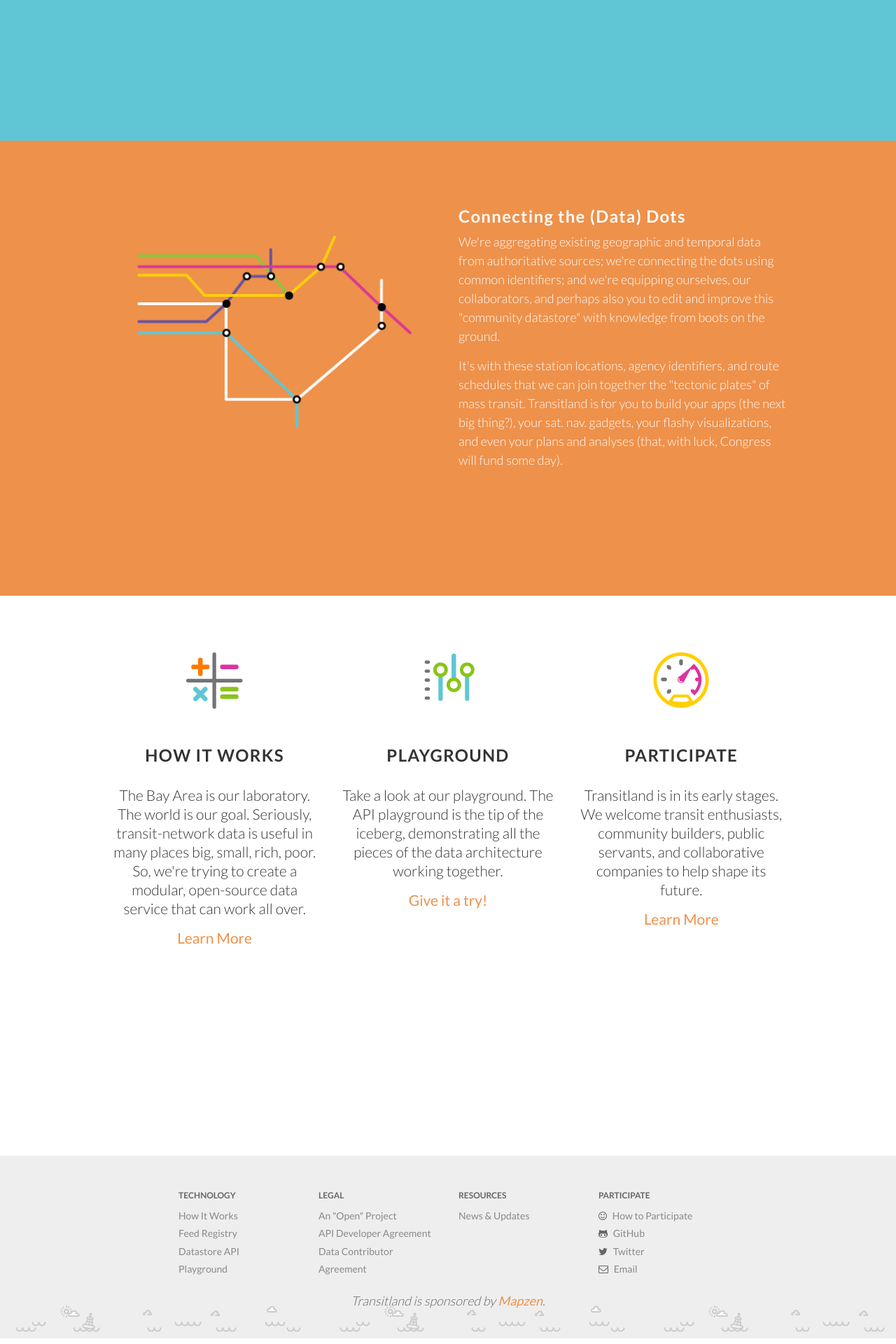
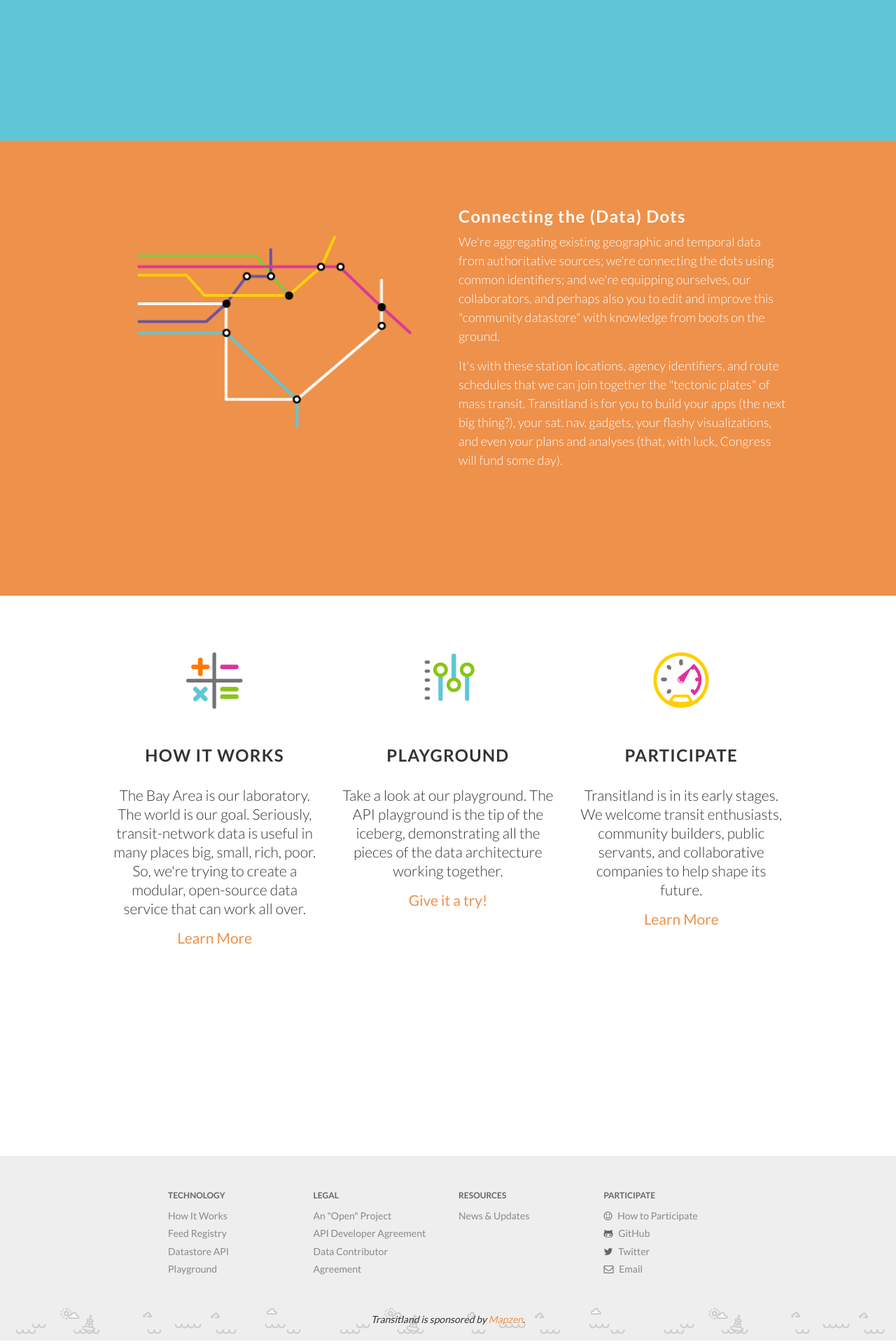
Before and after one commit to transitland/www-transit-land, a Jekyll site: the page built from index.html, in a window 1280 px wide. Shown: the part 1325-3245 px from the top of the page at 70% size. Built offline with Jekyll 4.4.1, drawn with Linux system fonts in a browser that asks for light colours; nearby versions of some CDN libraries.

Commit message:
new footer

```diff
--- a/_includes/footer.html
+++ b/_includes/footer.html
@@ -1,6 +1,9 @@
 <footer>
   <div class="container">
-    <div class="col-sm-3 col-xs-6">
+    <div class="row">
+      <div class="col-sm-6 col-xs-12">
+        <div class="row">
+          <div class="col-sm-6 col-xs-6">
             <ul>
               <h6> technology </h6>
               <li><a href="/how-it-works">How It Works</a></li>
@@ -9,7 +12,7 @@
               <li><a href="/playground">Playground</a> </li>
             </ul>
           </div>
-      <div class="col-sm-3 col-xs-6">
+          <div class="col-sm-6 col-xs-6">
             <ul>
               <h6> legal </h6>
               <li><a href="/an-open-project"> An "Open" Project</a></li>
@@ -17,14 +20,17 @@
               <li><a href="/an-open-project/contributor-agreement.html">Data Contributor Agreement</a></li>
             </ul>
           </div>
-      <div class="col-sm-3 col-xs-6">
-        <ul >
+        </div>
+      </div>
+      <div class="col-sm-6 col-xs-12">
+        <div class="row">
+          <div class="col-sm-6 col-xs-6">
+            <ul>
               <h6> resources </h6>
               <li><a href="/news">News & Updates </a></li>
             </ul>
-
           </div>
-      <div class="col-sm-3 col-xs-6">
+          <div class="col-sm-6 col-xs-6">
             <ul>
               <h6> participate </h6>
               <li><i class="fa fa-smile-o"></i> <a href="/participate">How to Participate</a></li>
@@ -33,6 +39,13 @@
               <li> <i class="fa fa-envelope-o"></i> <a href="mailto:transitland@mapzen.com">Email</a></li>
             </ul>
           </div>
-      <p class="mapzen-text" style="padding-top:10px;margin-bottom:0; clear:both;"><em>Transitland is sponsored by <a href="https://mapzen.com">Mapzen</a>.</em></p>
+        </div>
+      </div>
+    </div>
+  </div>
+  <div class="row">
+    <div class="col-xs-12 mapzen-text">
+      Transitland is sponsored by <a href="https://mapzen.com">Mapzen</a>.
+    </div>
   </div>
 </footer>
--- a/_sass/shared/_footer.scss
+++ b/_sass/shared/_footer.scss
@@ -33,8 +33,8 @@
   .fa { padding-right:5px; }
   .mapzen-text {
     text-align: center;
-    margin-bottom: 0;
-    padding-top: 20px;
+    font-style: italic;
+    margin-bottom: 20px;
   }
 }
 
```
Lines whose indentation alone changed are shown as unchanged.
